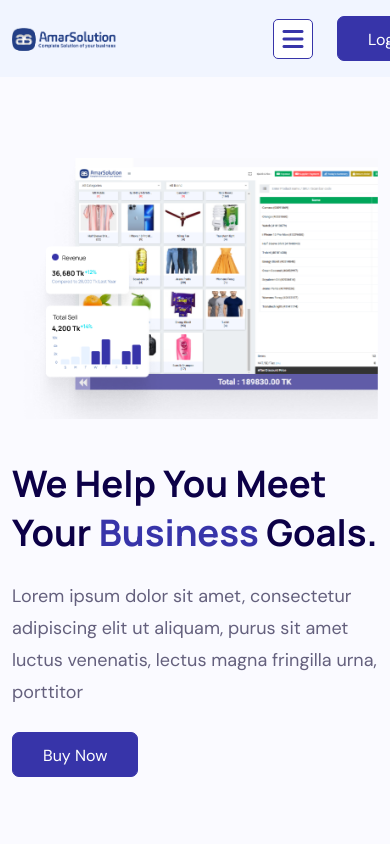
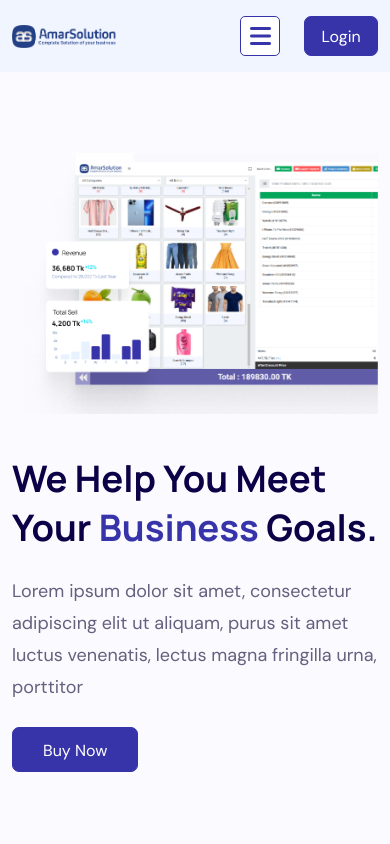
Before and after one commit to mehediemon007/amar-solution-web-2.0, a plain HTML site: page index.html in a window 390 px wide. Shown: the top 844 px of the page. Drawn offline with Linux system fonts and the light colour scheme.

Commit message:
mobile menu

```diff
--- a/css/responsive.css
+++ b/css/responsive.css
@@ -222,6 +222,12 @@
         font-size: 1.88rem;
     }
 
+    .nav-action .ams-btn{
+        height: 40px;
+        line-height: 40px;
+        padding: 0 16px;
+    }
+
     .banner-content h1 {
         font-size: 2.285rem;
     }
@@ -254,6 +260,10 @@
 
 @media only screen and (max-width:320px){
 
+    .nav-action .ams-btn{
+        padding: 0 12px;
+    }
+
     .banner-content h1 {
         font-size: 1.8rem;
     }
--- a/index.html
+++ b/index.html
@@ -39,7 +39,7 @@
                     <div class="col-4 col-lg-2">
                         <a href="./index.html" class="logo"><img src="./images/logo/logo.png" alt="Amarsolution"></a>
                     </div>
-                    <div class="col-6 col-lg-8">
+                    <div class="col-5 col-lg-8">
                         <nav class="ams-nav-wpr text-end text-lg-start">
                             <ul class="ams-nav-menu">
                                 <li class="menu-item"><a href="./index.html">Home</a></li>
@@ -67,7 +67,7 @@
                             </div>
                         </nav>
                     </div>
-                    <div class="col-2">
+                    <div class="col-3">
                         <div class="nav-action">
                             <a href="#" class="ams-btn primary-btn">Login</a>
                         </div>
```
